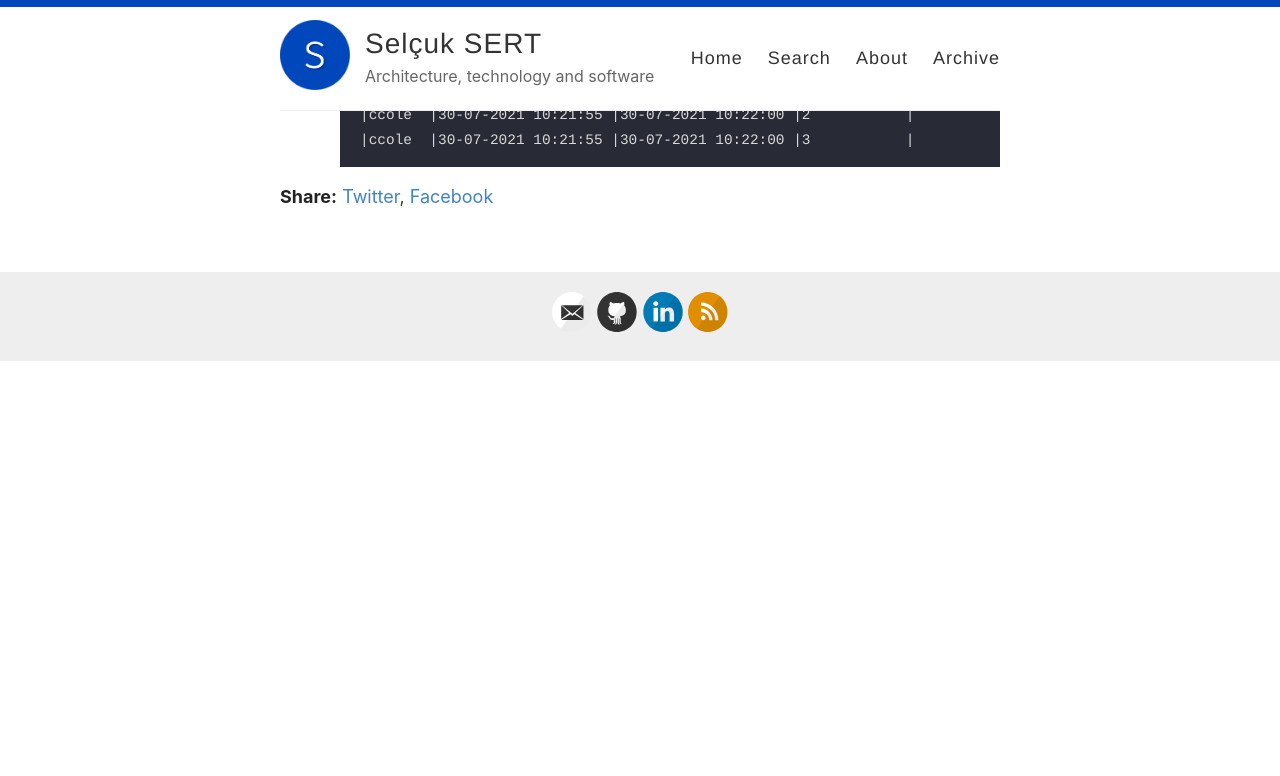
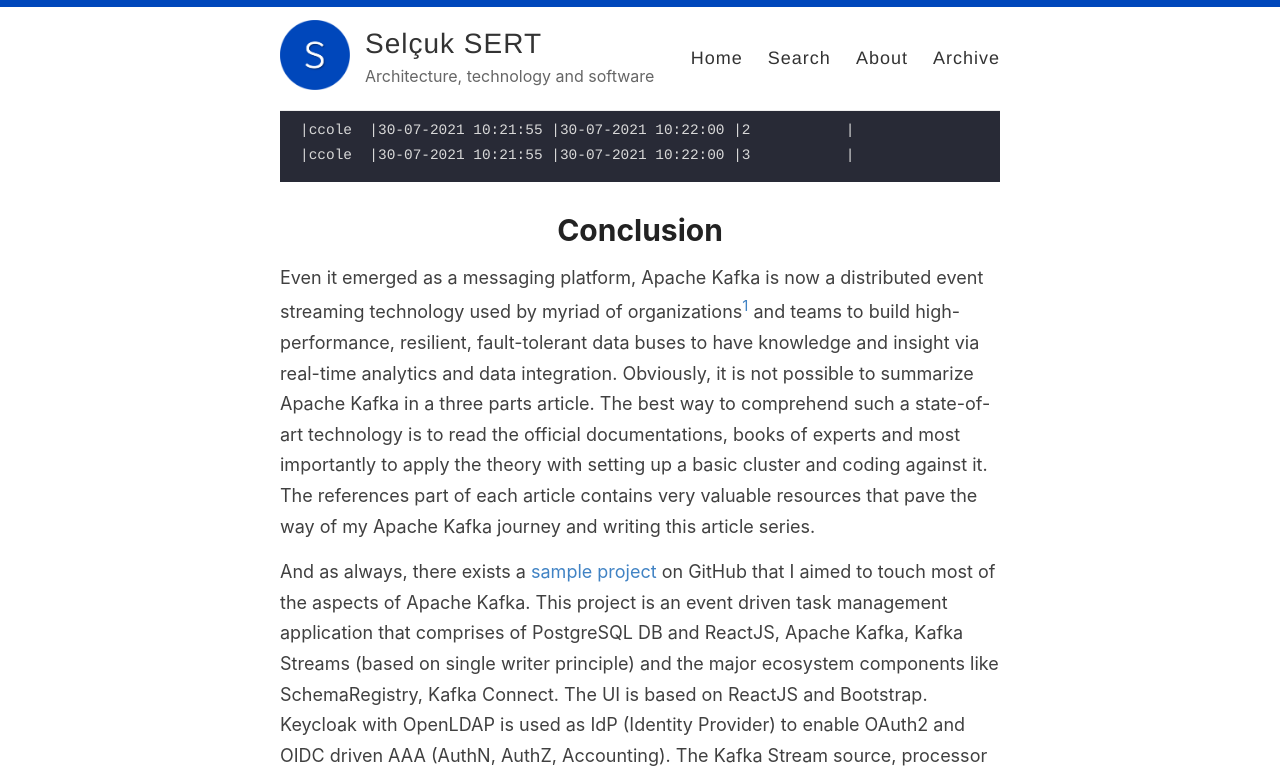
Before and after one commit to selcuksert/selcuksert.github.io, a Jekyll site: the page built from _posts/2022-01-01-ksqldb.md, in a window 1280 px wide and 1400 px high, scrolled down 10181 px. Shown: the top 776 px of the window. Built offline with Jekyll 4.4.1, drawn with Linux system fonts in a browser that asks for light colours; nearby versions of some CDN libraries; comment, search, counter and statistics services are not loaded; before the commit the page ends 10543 px from its top, so only the background shows below that; some of the changed text lies outside the part shown.

Commit message:
Updated article

````diff
--- a/_posts/2022-01-01-ksqldb.md
+++ b/_posts/2022-01-01-ksqldb.md
@@ -148,6 +148,7 @@ Following constraints apply on joins:
 
 # Time and Windows
 Each record on ksqlDB denotes an immutable representation of an event in time and has a timestamp (`ROWTIME` column) that denotes its position on time axis (based on UTC timezone):
+
 ```shell
 ksql> SELECT ID, USERID, STATUS, TIMESTAMPTOSTRING(ROWTIME, 'dd-MM-yyyy HH:mm:ss.SSS')
 >AS timestamp FROM task_table EMIT CHANGES;
@@ -171,7 +172,7 @@ Timestamps are modified for aggregations and joins:
 - Stream-table join &#8594; timestamp of stream record
 - Aggregations &#8594; max timestamp is computed over all records, per key (globally or per-window).
 
-ksqlDB generates `WINDOWSTART`and `WINDOWEND` columns for results of windowed queries:
+ksqlDB generates `WINDOWSTART` and `WINDOWEND` columns for results of windowed queries:
 
 ```shell
 ksql> SELECT USERID,
@@ -201,6 +202,7 @@ For session windows, if window contains:
 - \> 1 record:
     - WINDOWSTART = ROWTIME of earliest
     - WINDOWEND = ROWTIME of latest
+
 ```shell
 ksql> SELECT USERID,
 >TIMESTAMPTOSTRING(WINDOWSTART, 'dd-MM-yyyy HH:mm:ss') AS Window_Start,
@@ -234,7 +236,9 @@ ksql> SELECT USERID,
 |ccole  |30-07-2021 10:10:40  |30-07-2021 10:10:45  |2            |
 |jsmith |30-07-2021 10:10:48  |30-07-2021 10:10:48  |1            |
 ```
+
 A tumbling window with grace period:
+
 ```shell
 ksql> SELECT USERID,
 >TIMESTAMPTOSTRING(WINDOWSTART, 'dd-MM-yyyy HH:mm:ss') AS Window_Start,
@@ -258,3 +262,18 @@ ksql> SELECT USERID,
 |ccole  |30-07-2021 10:21:55 |30-07-2021 10:22:00 |2           |
 |ccole  |30-07-2021 10:21:55 |30-07-2021 10:22:00 |3           |
 ```
+
+# Conclusion
+Even it emerged as a messaging platform, Apache Kafka is now a distributed event streaming technology used by myriad of organizations[^1] and teams to build high-performance, resilient, fault-tolerant data buses to have knowledge and insight via real-time analytics and data integration. Obviously, it is not possible to summarize Apache Kafka in a three parts article. The best way to comprehend such a state-of-art technology is to read the official documentations, books of experts and most importantly to apply the theory with setting up a basic cluster and coding against it. The references part of each article contains very valuable resources that pave the way of my Apache Kafka journey and writing this article series.
+
+And as always, there exists a [sample project](https://github.com/selcuksert/task-manager) on GitHub that I aimed to touch most of the aspects of Apache Kafka. This project is an event driven task management application that comprises of PostgreSQL DB and ReactJS, Apache Kafka, Kafka Streams (based on single writer principle) and the major ecosystem components like SchemaRegistry, Kafka Connect. The UI is based on ReactJS and Bootstrap. Keycloak with OpenLDAP is used as IdP (Identity Provider) to enable OAuth2 and OIDC driven AAA (AuthN, AuthZ, Accounting). The Kafka Stream source, processor and sink implementations are based on Spring Cloud Stream Kafka Binder.
+
+![architecture](https://raw.githubusercontent.com/selcuksert/task-manager/main/docs/arch/task-manager.png)
+
+# References
+- Mastering Kafka Streams and ksqlDB, Mitch Seymour
+- Apache Kafka Documentation, https://kafka.apache.org/documentation
+- Confluent Kafka Documentation, https://docs.confluent.io/home/overview.html
+- ksqlDB Documentation, https://docs.ksqldb.io/en/latest/
+
+[^1]: https://kafka.apache.org/powered-by
````
